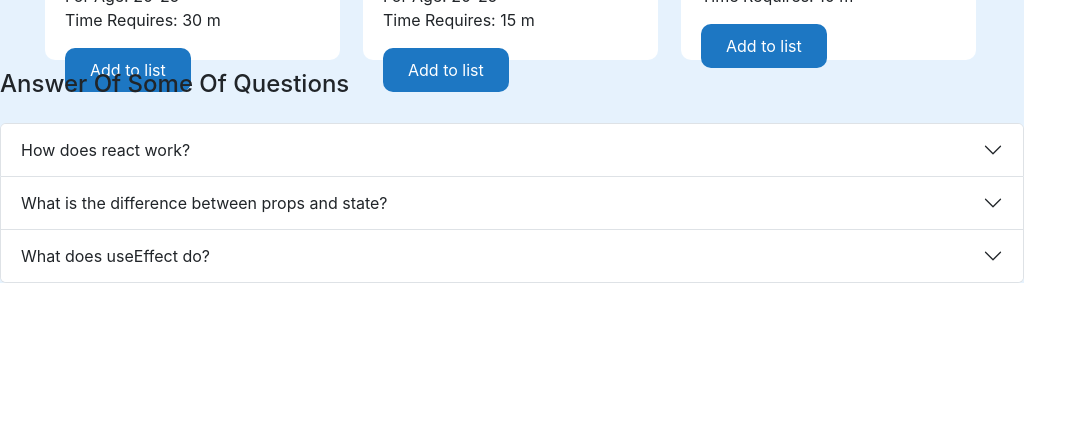
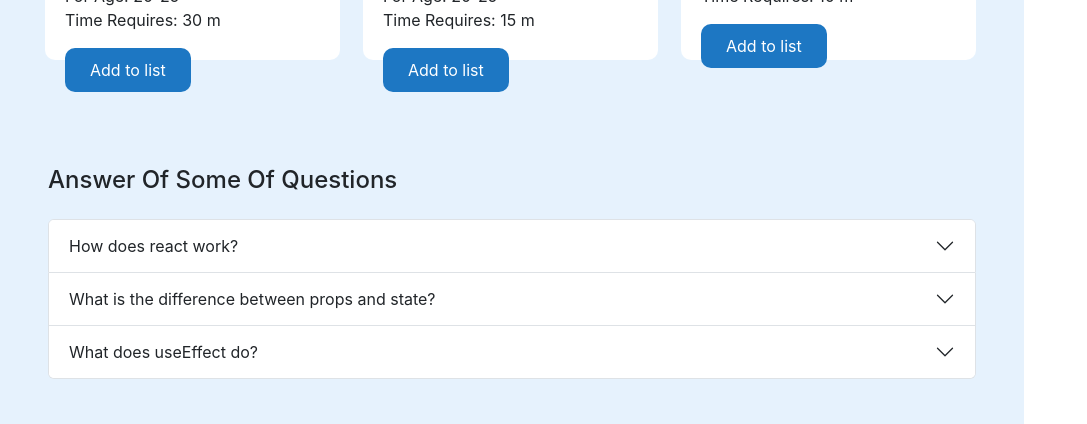
Before and after one commit to Shanta-Islam/Fitness-Club-Project, a React (Create React App) app: page / in a window 1280 px wide. Shown: the part 1102-1526 px from the top of the page, without its empty margins (0-1087 px from the left). Before the commit the page ends 1385 px from the top, so only its background shows below. Built offline with nearby package versions, Linux system fonts and the light colour scheme.

Commit message:
margin add

```diff
--- a/src/components/QAccordion/QAccordion.js
+++ b/src/components/QAccordion/QAccordion.js
@@ -4,7 +4,7 @@ import React from 'react';
 
 const QAccordion = () => {
     return (
-        <div>
+        <div className='mt-5 p-5'>
             <div>
                 <h4>Answer Of Some Of Questions</h4>
             </div>
```
